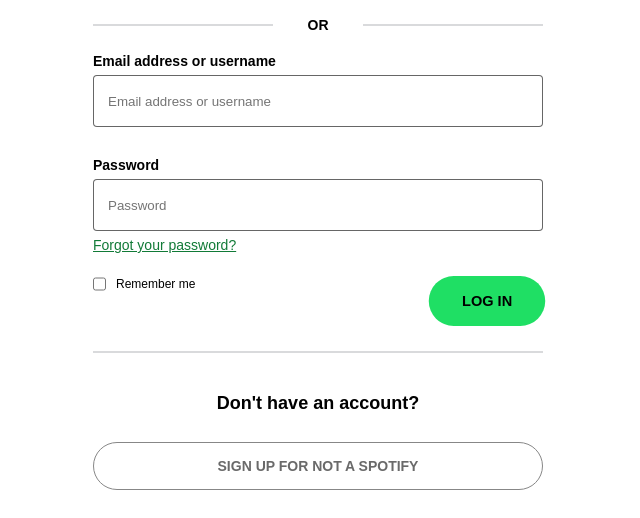
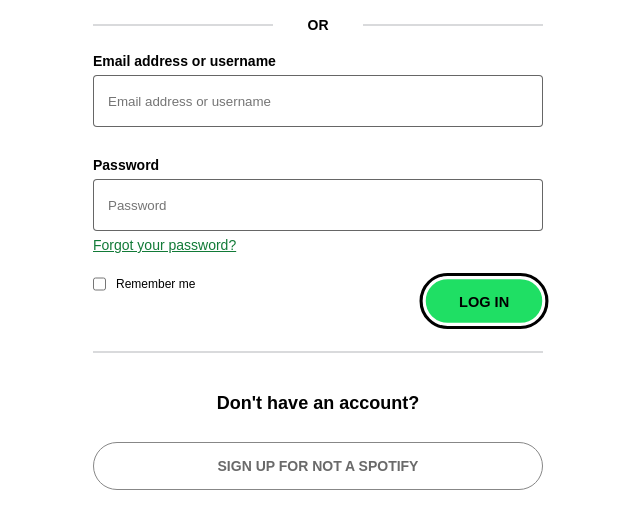
Before and after one commit to balram2002/NotSpotify, a plain HTML site: page signin.html in a window 1280 px wide. In both pictures the pointer is over the button "LOG IN". Shown: the part 397-915 px from the top of the page, without its empty margins (322-962 px from the left). Drawn offline with Linux system fonts and the light colour scheme.

Commit message:
bug fix.

```diff
--- a/css/AuthStyle.css
+++ b/css/AuthStyle.css
@@ -223,8 +223,8 @@
    transform: scale(1.04);
 }
 
-.btnDiv button:active,
-.btnLogin:active {
+.btnDiv button:hover,
+.btnLogin:hover {
    outline: 3px solid black;
    border: 3px solid #ffffff;
 }
```
